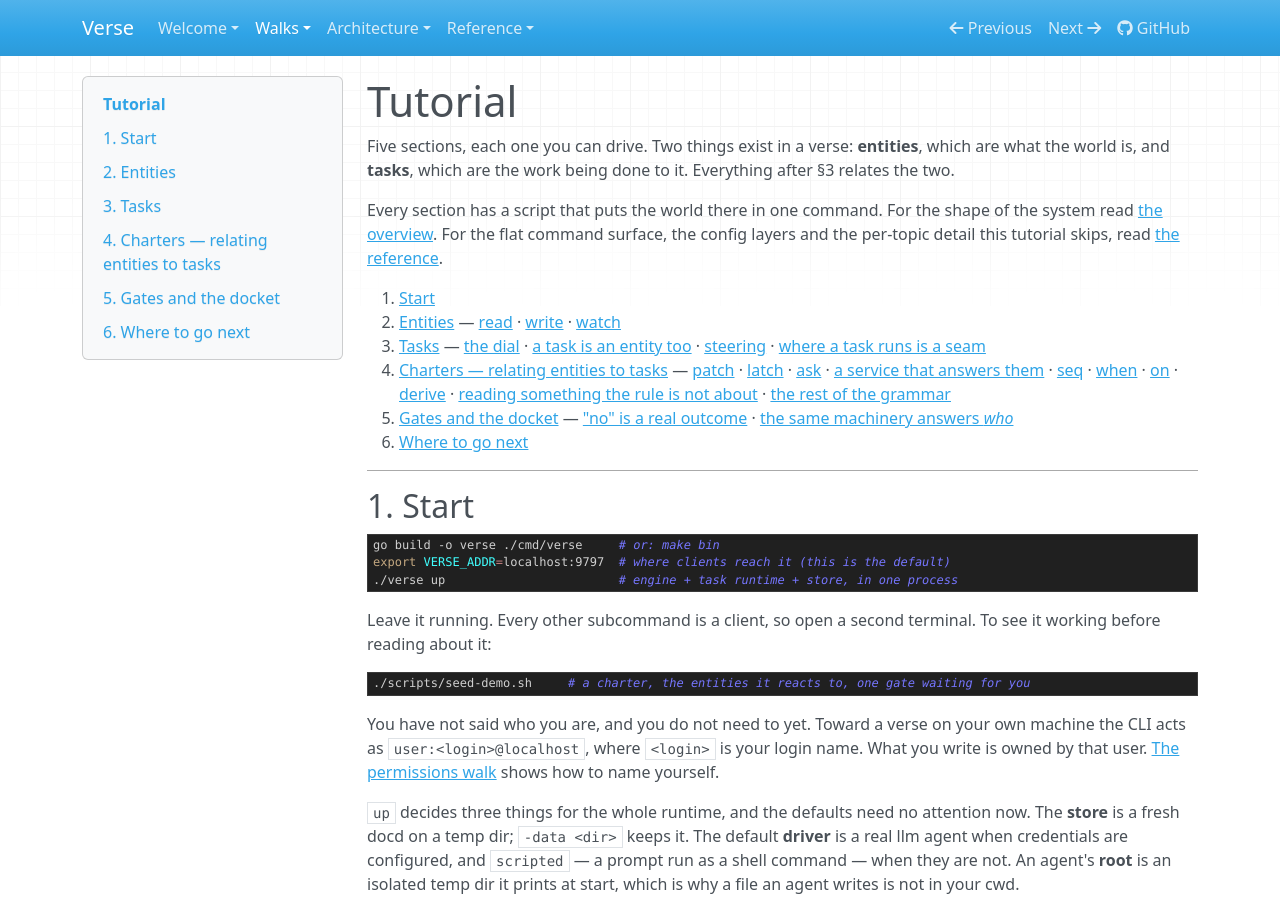
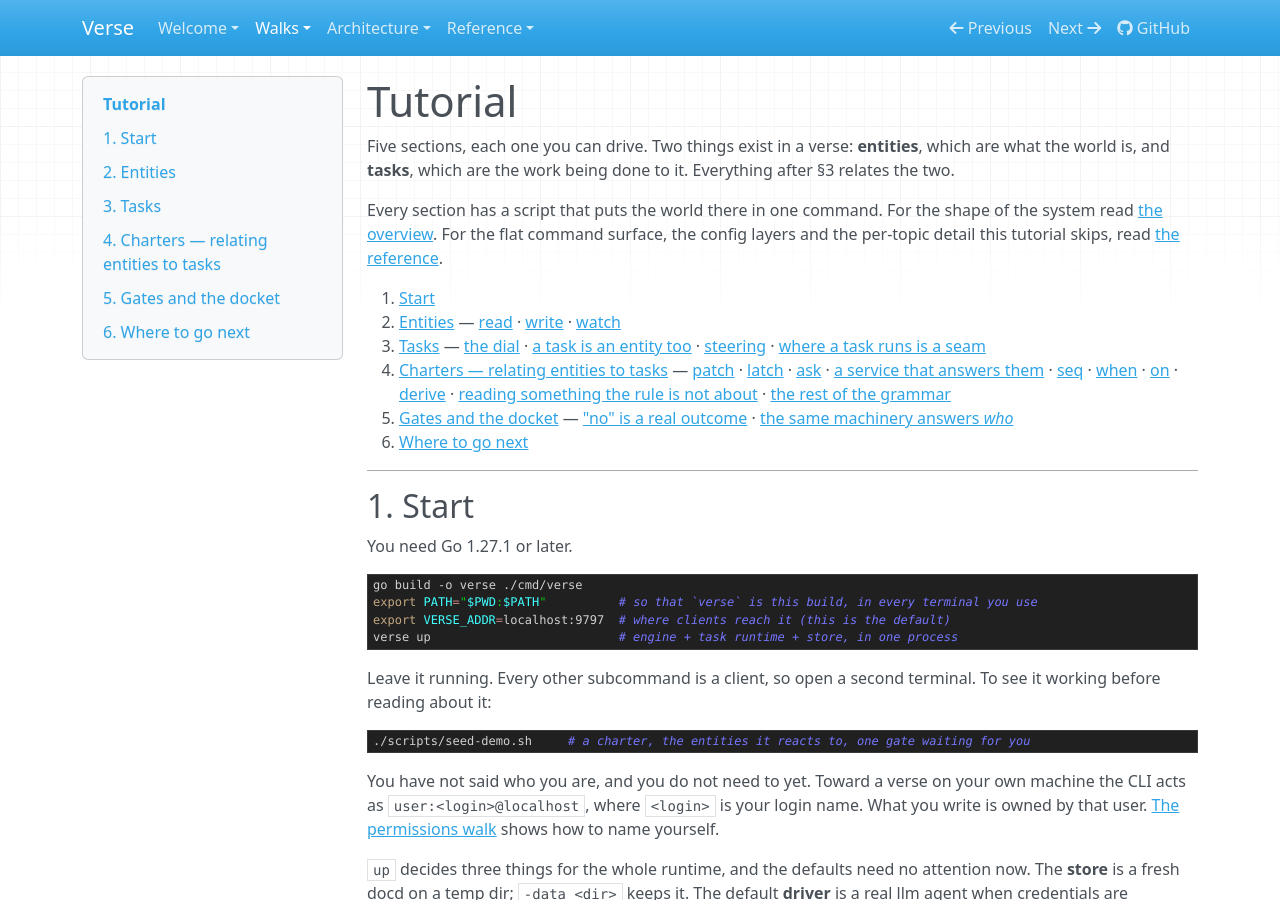
Before and after one commit to signadot/viff, an MkDocs documentation site: the page built from docs/tutorial.md, in a window 1280 px wide and 900 px high. Built offline with MkDocs 1.6.1, drawn with Linux system fonts in a browser that asks for light colours.

Commit message:
readme: the commands the CLI has, and a build that makes `verse`
The README named five commands that do not exist (`entity`, `trigger`,
`stratum`, `goal`, `motion`) and left out five that do (`data`, `charter`,
`schedule`, `perms`, `group`). `verse -put gate` is not a command.

`make bin` was given as the same as `go build -o verse ./cmd/verse`; it writes
dist/<os>/<arch>/verse, so `./verse up` on the next line found nothing. The
quick start and the tutorial built `./verse` and then typed `verse`, with no
step putting the build on PATH. Neither said which Go is needed.

Issue: t00d7cgfh12kr5caq5n0
Tier: docs
Checked: make check; go test (all but scratchpad); each command the README
  lists typed bare against a throwaway verse, and each lists
Co-Authored-By: Claude Fable 5.1 <noreply@anthropic.com>

````diff
--- a/docs/tutorial.md
+++ b/docs/tutorial.md
@@ -30,10 +30,13 @@ per-topic detail this tutorial skips, read [the reference](reference/README.md).
 
 ## 1. Start
 
+You need Go 1.27.1 or later.
+
 ```sh
-go build -o verse ./cmd/verse     # or: make bin
+go build -o verse ./cmd/verse
+export PATH="$PWD:$PATH"          # so that `verse` is this build, in every terminal you use
 export VERSE_ADDR=localhost:9797  # where clients reach it (this is the default)
-./verse up                        # engine + task runtime + store, in one process
+verse up                          # engine + task runtime + store, in one process
 ```
 
 Leave it running. Every other subcommand is a client, so open a second terminal. To see it
````
Also changed, not shown: README.md (+11 -9 lines).
